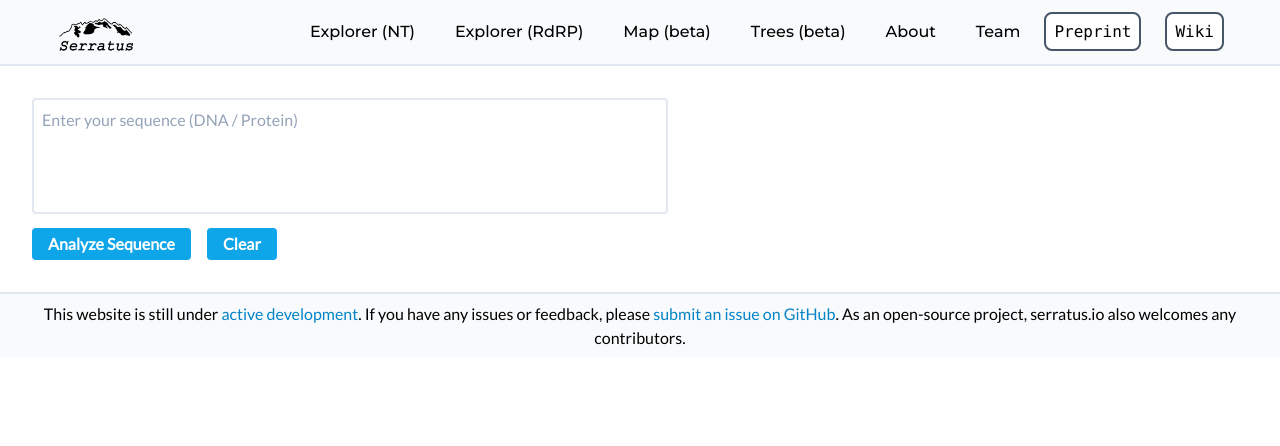
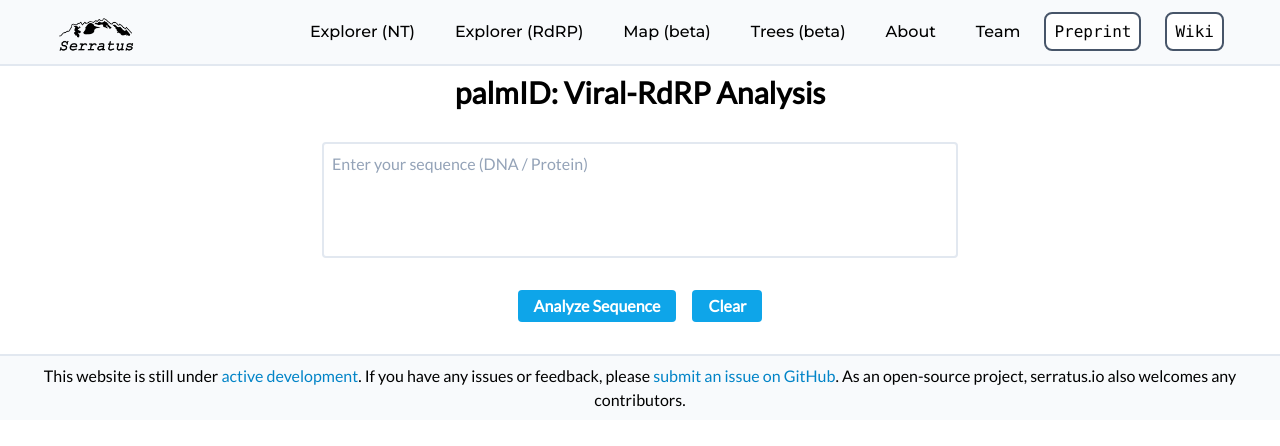
Before and after one commit to serratus-bio/serratus.io, a React (Create React App) app: page /palmida in a window 1280 px wide. Shown: the top 446 px of the page. Built offline with nearby package versions, Linux system fonts and the light colour scheme.

Commit message:
changed page layout

```diff
--- a/src/components/Palmid/Palmid_advanced.tsx
+++ b/src/components/Palmid/Palmid_advanced.tsx
@@ -37,7 +37,8 @@ export const Palmid_advanced = () => {
 
     return (
         <>
-            <div className='m-4 p-4'>
+            <h1 className='text-3xl m-2 font-bold text-center '>palmID: Viral-RdRP Analysis</h1>
+            <div className='flex flex-col m-4 p-4 justify-center items-center'>
                 <textarea
                     className='border-2 focus:ring-1 rounded focus: outline-none resize-none  mb-2 p-2'
                     id='fastaInput'
@@ -51,6 +52,7 @@ export const Palmid_advanced = () => {
                     }}></textarea>
 
                 <br></br>
+                <div>
                     <button
                         className='w-300 m-auto rounded bg-blue-500 hover:bg-blue-700 text-white font-bold py-1 px-4'
                         onClick={async () => {
@@ -68,6 +70,7 @@ export const Palmid_advanced = () => {
                         }}>
                         Clear
                     </button>
+                </div>
             </div>
             {showIframe && (
                 <div className='min-h-screen m-8 p-4 border-2 rounded flex justify-center items-center'>
--- a/src/components/Palmid/hooks/useFasta.tsx
+++ b/src/components/Palmid/hooks/useFasta.tsx
@@ -20,6 +20,7 @@ export function useFasta(): FastaHook {
         setIsPostFastaError(false)
         setIsPostFastaLoading(false)
     }
+
     async function postFasta(rnaSequence: string) {
         try {
             setIsReportReady(false)
```
Lines whose indentation alone changed are shown as unchanged.
